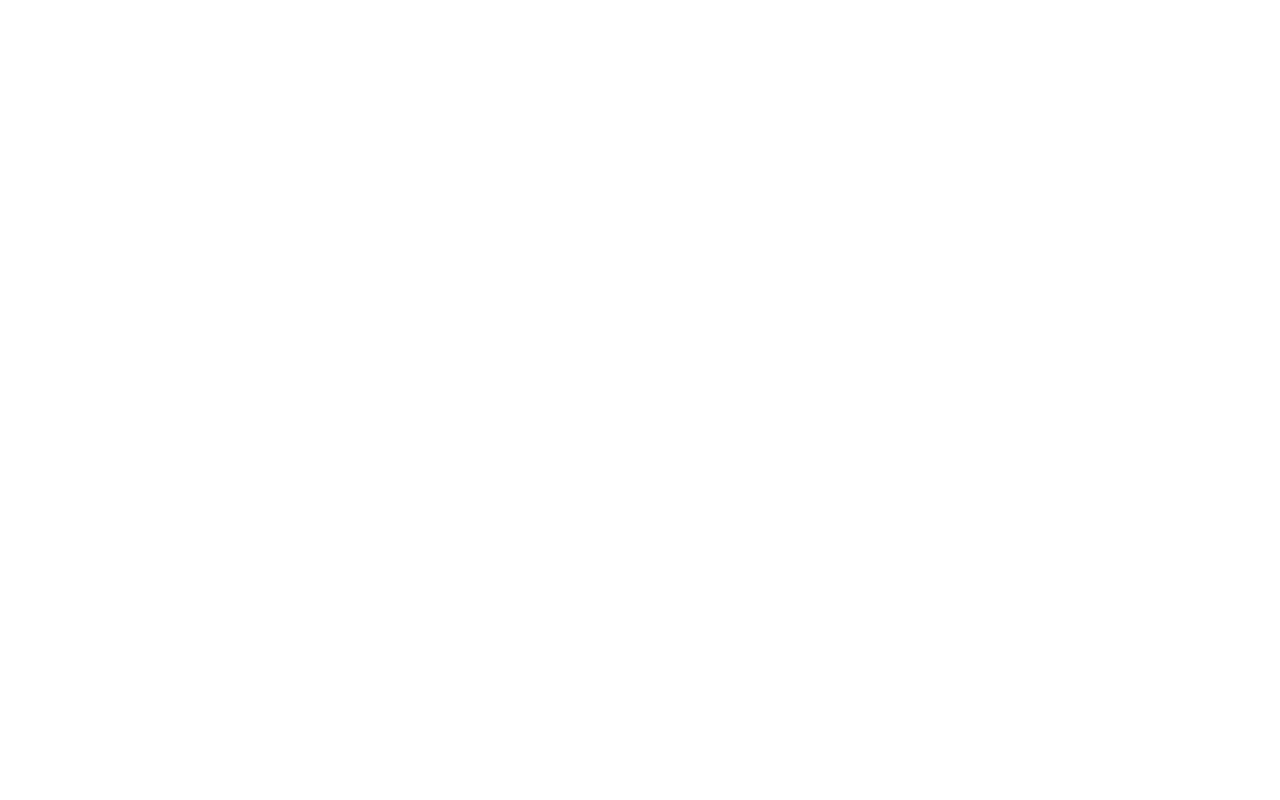
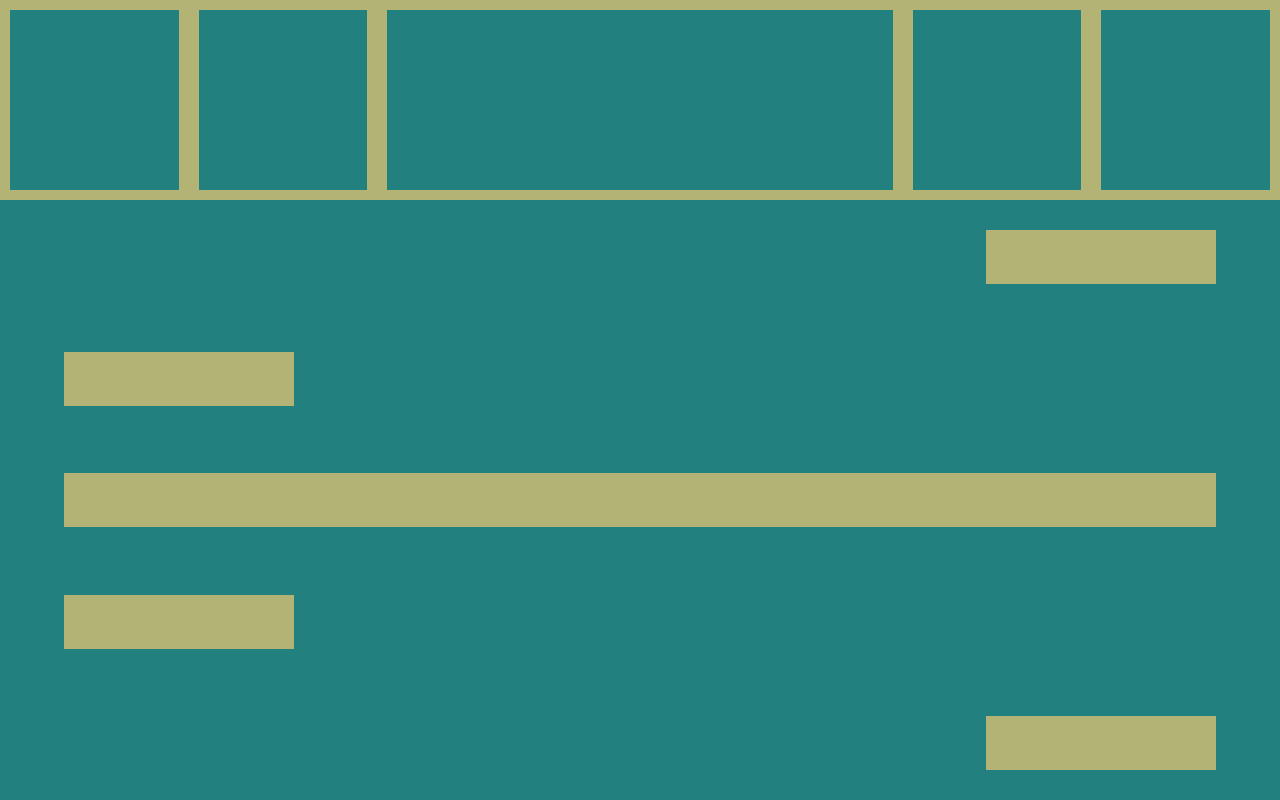
Before and after one commit to Talant13/Flex, a plain HTML site: page index.html in a window 1280 px wide. Drawn offline with Linux system fonts and the light colour scheme.

Commit message:
first iteration

```diff
--- a/index.html
+++ b/index.html
@@ -4,9 +4,25 @@
     <meta charset="UTF-8">
     <meta http-equiv="X-UA-Compatible" content="IE=edge">
     <meta name="viewport" content="width=device-width, initial-scale=1.0">
+    <link rel="stylesheet" href="style.css">
     <title>Document</title>
 </head>
 <body>
-
+    <header class="header">
+        <div class="header__item item_short"></div>
+        <div class="header__item item_short"></div>
+        <div class="header__item item_long"></div>
+        <div class="header__item item_short"></div>
+        <div class="header__item item_short"></div>
+    </header>
+    <main class="main">
+        <div class="main__wrapper">
+            <div class="main__content content-short-right"></div>
+            <div class="main__content content-short-left"></div>
+            <div class="main__content content-long-left"></div>
+            <div class="main__content content-short-left"></div>
+            <div class="main__content content-short-right"></div>
+        </div>
+    </main>
 </body>
 </html>
--- a/style.css
+++ b/style.css
@@ -0,0 +1,58 @@
+body{
+    margin:0;
+    padding:0;
+}
+
+.header{
+    width: 100%;
+    height: 25vh;
+    background-color: #B2B375;
+    display:flex;
+    align-items: center;
+    justify-content: space-around;
+}
+
+.header__item{
+    background-color: #22807F;
+    height: 90%;
+    margin: 10px;
+}
+
+.item_short{
+    flex-grow: 1;
+}
+
+.item_long{
+    flex-grow: 3;
+}
+
+.main{
+    width: 100%;
+    height: 75vh;
+    background-color: #22807f;
+    display: flex;
+    justify-content: space-around;
+    align-items: center;
+}
+
+.main__wrapper{
+    width: 90%;
+    height: 90%;
+    display: flex;
+    flex-direction: column;
+    justify-content: space-between;
+}
+
+.main__content{
+    width:20%;
+    background-color: #B2B375;
+    height: 10%;
+}
+
+.content-short-right{
+    align-self: flex-end;
+}
+
+.content-long-left{
+    width:100%
+}
```
